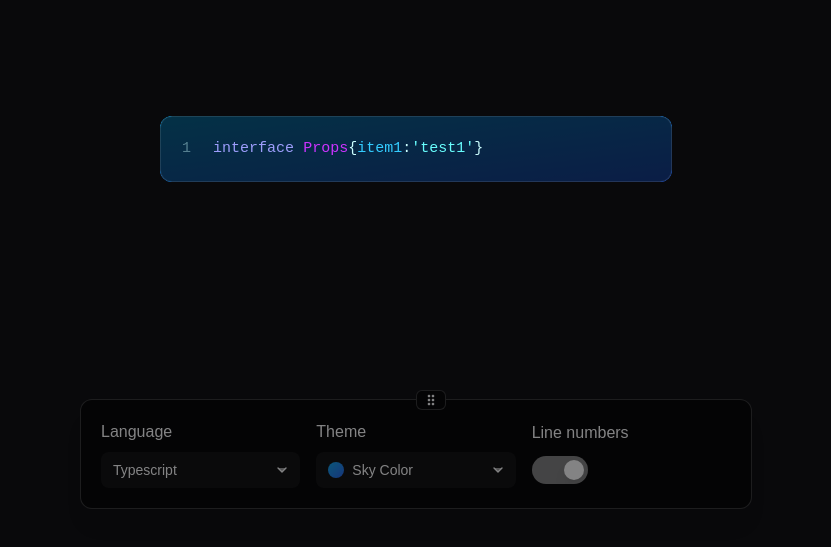
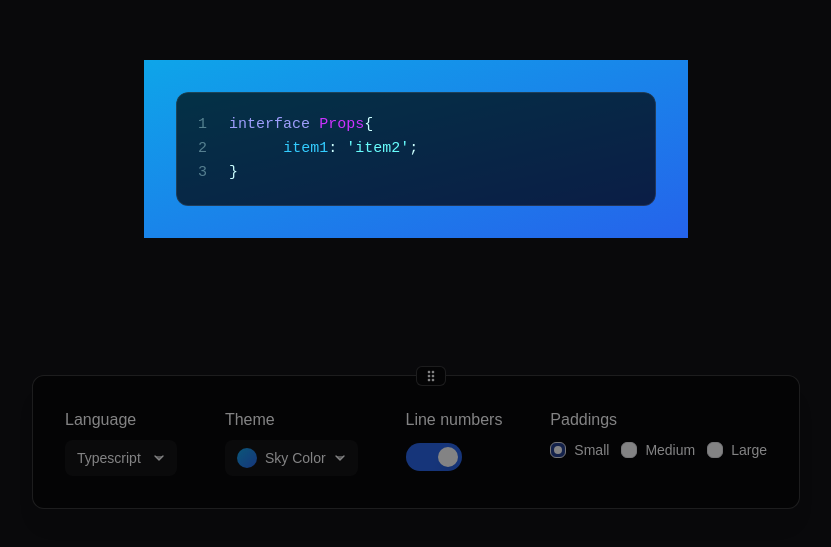
Before and after one commit to Suhelkhan12/Snippet-Master, a Next.js app: page / in a window 1280 px wide. Shown: the part 251-798 px from the top of the page, without its empty margins (224-1055 px from the left). Built offline with nearby package versions, Linux system fonts and the light colour scheme.

Commit message:
all theme bugs solved

```diff
--- a/components/codeframe/Code.tsx
+++ b/components/codeframe/Code.tsx
@@ -13,9 +13,11 @@ const Code = () => {
   // state value for textarea
   // eslint-disable-next-line @typescript-eslint/no-explicit-any
   const [selectedLanguages, setSelectedLanguages] = useState<any>(null);
-  const [code, setCode] = useState<string>("interface Props{item1:'test1'}");
+  const [code, setCode] = useState<string>(`interface Props{
+      item1: 'item2';
+}`);
 
-  const { language, theme, lineNumbers } = useSettingsContext();
+  const { language, theme, padding, lineNumbers } = useSettingsContext();
 
   const handleOnChange = useCallback((value: string) => {
     setCode(value);
@@ -170,7 +172,8 @@ const Code = () => {
     <motion.div
       layout
       className={cn(
-        "relative z-0 w-auto min-w-[512px] max-w-5xl rounded-xl overflow-hidden",
+        "relative z-0 w-auto min-w-[512px] max-w-5xl p-",
+        padding.class,
         "bg-gradient-to-br",
         theme.class,
         "transition-all duration-200 ease-in-out"
--- a/components/settings/Settings.tsx
+++ b/components/settings/Settings.tsx
@@ -7,8 +7,9 @@ import { motion, useAnimationControls, useDragControls } from "motion/react";
 import { MdDragIndicator } from "react-icons/md";
 import Select from "../ui/Select";
 import { SUPPORTED_LANGUAGES } from "@/lib/languages";
-import { SUPPORTED_THEMES } from "@/lib/themes";
+import { SUPPORTED_PADDINGS, SUPPORTED_THEMES } from "@/lib/themes";
 import Toggle from "../ui/Toggle";
+import Choices from "../ui/Choices";
 
 const Settings = () => {
   // for changing the dimensions for the settings bar
@@ -31,6 +32,8 @@ const Settings = () => {
     setTheme,
     language,
     setLanguage,
+    padding,
+    setPadding,
     lineNumbers,
     setLineNumbers,
   } = useSettingsContext();
@@ -107,7 +110,7 @@ const Settings = () => {
       dragConstraints={constraints}
       animate={animationControls}
       className={cn(
-        "fixed bottom-10 max-w-2xl w-full  x-10 rounded-xl p-5 text-xm",
+        "fixed bottom-10 max-w-3xl  w-full x-10 rounded-xl p-8 text-xm",
         "transition-opacity duration-300 ease-in-out will-change-transform",
         "border-[1px] border-white/20 text-white bg-black opacity-50 shadow-xl",
         "focus-within:opacity-100 hover:opacity-100"
@@ -124,7 +127,7 @@ const Settings = () => {
       >
         <MdDragIndicator />
       </div>
-      <div className="w-full grid grid-cols-3 gap-4 items-center justify-center">
+      <div className="w-full flex items-start justify-between">
         <div className="flex flex-col gap-2">
           <label htmlFor="language">Language</label>
           <Select
@@ -147,6 +150,15 @@ const Settings = () => {
           <label htmlFor="line-numbers">Line numbers</label>
           <Toggle initialValue={lineNumbers} setValue={setLineNumbers} />
         </div>
+
+        <div className="flex flex-col gap-2">
+          <label htmlFor="line-numbers">Paddings</label>
+          <Choices
+            initialValue={padding}
+            setValue={setPadding}
+            choices={SUPPORTED_PADDINGS}
+          />
+        </div>
       </div>
     </motion.div>
   );
--- a/components/ui/Choices.tsx
+++ b/components/ui/Choices.tsx
@@ -19,7 +19,7 @@ const Choices = ({ choices, initialValue, setValue }: ChoicesProps) => {
             >
               <span className="invisible size-2 rounded-full bg-white group-data-[checked]:visible transition-colors duration-300 ease-in-out" />
             </Radio>
-            <Label>{choice.label}</Label>
+            <Label className=" capitalize">{choice.label}</Label>
           </Field>
         ))}
       </div>
--- a/components/ui/Select.tsx
+++ b/components/ui/Select.tsx
@@ -18,7 +18,7 @@ interface SelectProps<T> {
 const ThemeBubble = ({ color }: { color: string }) => {
   return (
     <span
-      className={cn("block h-4 w-4 rounded-full bg-gradient-to-br", color)}
+      className={cn("block size-5 rounded-full bg-gradient-to-br", color)}
     />
   );
 };
@@ -58,8 +58,9 @@ export default function Select<T extends ThemeDefinition | LanguageDefinition>({
         anchor="bottom"
         transition
         className={cn(
-          "w-40 rounded-md border border-white/5 bg-white p-1 focus:outline-none",
-          "transition duration-100 ease-in data-[leave]:data-[closed]:opacity-0"
+          " w-[20rem] rounded-md border border-white/20 bg-black p-2 focus:outline-none grid grid-cols-2 gap-2 shadow-md ",
+          "transition duration-100 ease-in data-[leave]:data-[closed]:opacity-0",
+          "scrollbar-thin scrollbar-track-transparent"
         )}
       >
         {options.map((option, i) => (
@@ -67,10 +68,10 @@ export default function Select<T extends ThemeDefinition | LanguageDefinition>({
             key={`${type}-${i}`}
             value={option}
             className={cn(
-              "flex items-center rounded-sm p-2 text-xs",
-              "cursor-pointer select-none bg-white",
+              "flex items-center rounded-sm p-2 text-base",
+              "cursor-pointer select-none text-white",
               "transition-colors duration-200 ease-in-out",
-              "hover:bg-black hover:text-white"
+              "hover:bg-white/10 hover:text-white"
             )}
           >
             {type === "language" ? (
--- a/components/ui/Toggle.tsx
+++ b/components/ui/Toggle.tsx
@@ -12,7 +12,7 @@ export default memo(function Toggle({ initialValue, setValue }: ToggleProps) {
       <Switch
         checked={initialValue}
         onChange={setValue}
-        className="group relative flex h-7 w-14 cursor-pointer rounded-full bg-white/10 p-1 transition-colors duration-200 ease-in-out focus:outline-none data-[focus]:outline-1 data-[focus]:outline-white data-[checked]:bg-white/50"
+        className="group relative flex h-7 w-14 cursor-pointer rounded-full bg-white/30 p-1 transition-colors duration-200 ease-in-out focus:outline-none data-[focus]:outline-1 data-[focus]:outline-white data-[checked]:bg-blue-600"
       >
         <span
           aria-hidden="true"
@@ -22,16 +22,3 @@ export default memo(function Toggle({ initialValue, setValue }: ToggleProps) {
     </div>
   );
 });
-
-/**
- * <Switch
-      checked={initialValue}
-      onChange={setValue}
-      className="group relative flex h-7 w-14 cursor-pointer rounded-full bg-white/10 p-1 transition-colors duration-200 ease-in-out focus:outline-none data-[focus]:outline-1 data-[focus]:outline-white data-[checked]:bg-white/10"
-    >
-      <span
-        aria-hidden="true"
-        className="pointer-events-none inline-block size-5 translate-x-0 rounded-full bg-white ring-0 shadow-lg transition duration-200 ease-in-out group-data-[checked]:translate-x-7"
-      />
-    </Switch>
- */
--- a/context/SettingsContext.tsx
+++ b/context/SettingsContext.tsx
@@ -1,8 +1,12 @@
 "use client";
 import { createContext, useContext, useState } from "react";
-import { LanguageDefinition, ThemeDefinition } from "@/lib/types";
+import {
+  ChoiceDefinition,
+  LanguageDefinition,
+  ThemeDefinition,
+} from "@/lib/types";
 import { SUPPORTED_LANGUAGES } from "@/lib/languages";
-import { SUPPORTED_THEMES } from "@/lib/themes";
+import { SUPPORTED_THEMES, SUPPORTED_PADDINGS } from "@/lib/themes";
 
 /**
  * this is props interface for settings context
@@ -12,6 +16,8 @@ interface SettingsContextProps {
   setLanguage: (_: LanguageDefinition) => void;
   theme: ThemeDefinition;
   setTheme: (_: ThemeDefinition) => void;
+  padding: ChoiceDefinition;
+  setPadding: (_: ChoiceDefinition) => void;
   lineNumbers: boolean;
   setLineNumbers: (_: boolean) => void;
 }
@@ -34,6 +40,9 @@ const SettingsProvider = ({ children }: SettingsProviderProps) => {
     SUPPORTED_LANGUAGES[0]
   );
   const [theme, setTheme] = useState<ThemeDefinition>(SUPPORTED_THEMES[0]);
+  const [padding, setPadding] = useState<ChoiceDefinition>(
+    SUPPORTED_PADDINGS[0]
+  );
   const [lineNumbers, setLineNumbers] = useState<boolean>(true);
 
   return (
@@ -43,6 +52,8 @@ const SettingsProvider = ({ children }: SettingsProviderProps) => {
         setLanguage,
         theme,
         setTheme,
+        padding,
+        setPadding,
         lineNumbers,
         setLineNumbers,
       }}
--- a/lib/themes.ts
+++ b/lib/themes.ts
@@ -1,5 +1,5 @@
 import { generateColors } from "./colors";
-import { ThemeDefinition } from "./types";
+import { ChoiceDefinition, ThemeDefinition } from "./types";
 
 export const SUPPORTED_THEMES: ThemeDefinition[] = [
   {
@@ -123,3 +123,21 @@ export const SUPPORTED_THEMES: ThemeDefinition[] = [
     generatedColors: generateColors(["#374151", "#111827"]),
   },
 ];
+
+export const SUPPORTED_PADDINGS: ChoiceDefinition[] = [
+  {
+    id: "small",
+    label: "small",
+    class: "p-8",
+  },
+  {
+    id: "medium",
+    label: "medium",
+    class: "p-10",
+  },
+  {
+    id: "large",
+    label: "large",
+    class: "p-20",
+  },
+];
--- a/package.json
+++ b/package.json
@@ -24,6 +24,7 @@
     "@codemirror/state": "^6.4.1",
     "@codemirror/view": "^6.35.2",
     "@headlessui/react": "^2.2.0",
+    "@headlessui/tailwindcss": "^0.2.1",
     "@lezer/highlight": "^1.2.1",
     "@radix-ui/react-radio-group": "^1.2.1",
     "@radix-ui/react-slot": "^1.1.0",
@@ -49,6 +50,7 @@
     "eslint": "^8",
     "eslint-config-next": "15.0.4",
     "postcss": "^8",
+    "tailwind-scrollbar": "^3.1.0",
     "tailwindcss": "^3.4.1",
     "typescript": "^5"
   }
--- a/tailwind.config.ts
+++ b/tailwind.config.ts
@@ -60,5 +60,9 @@ export default {
       },
     },
   },
-  plugins: [require("tailwindcss-animate")],
+  // eslint-disable-next-line @typescript-eslint/no-require-imports
+  plugins: [require("tailwindcss-animate"), require("tailwind-scrollbar")],
+  variants: {
+    scrollbar: ["rounded"],
+  },
 } satisfies Config;
```
Also changed, not shown: 1 other file (tests, documents, lock files or other folders).
